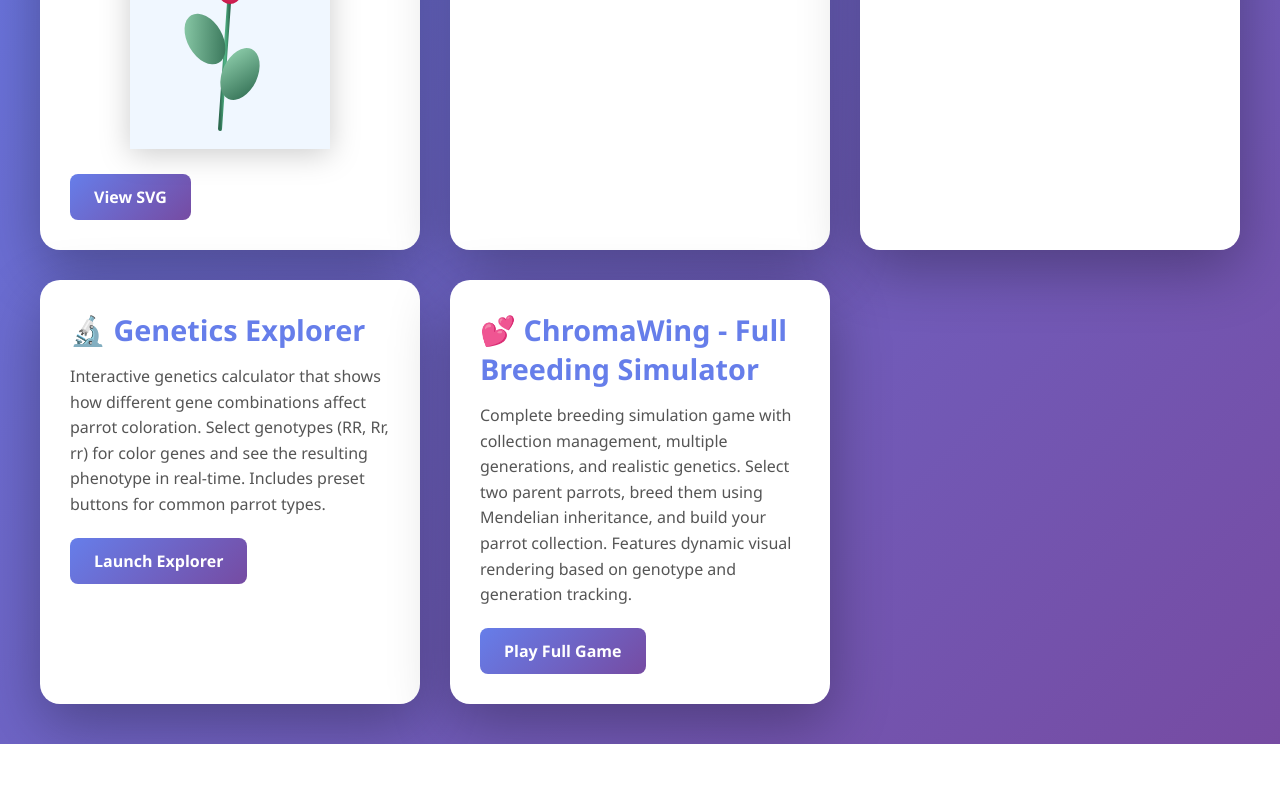
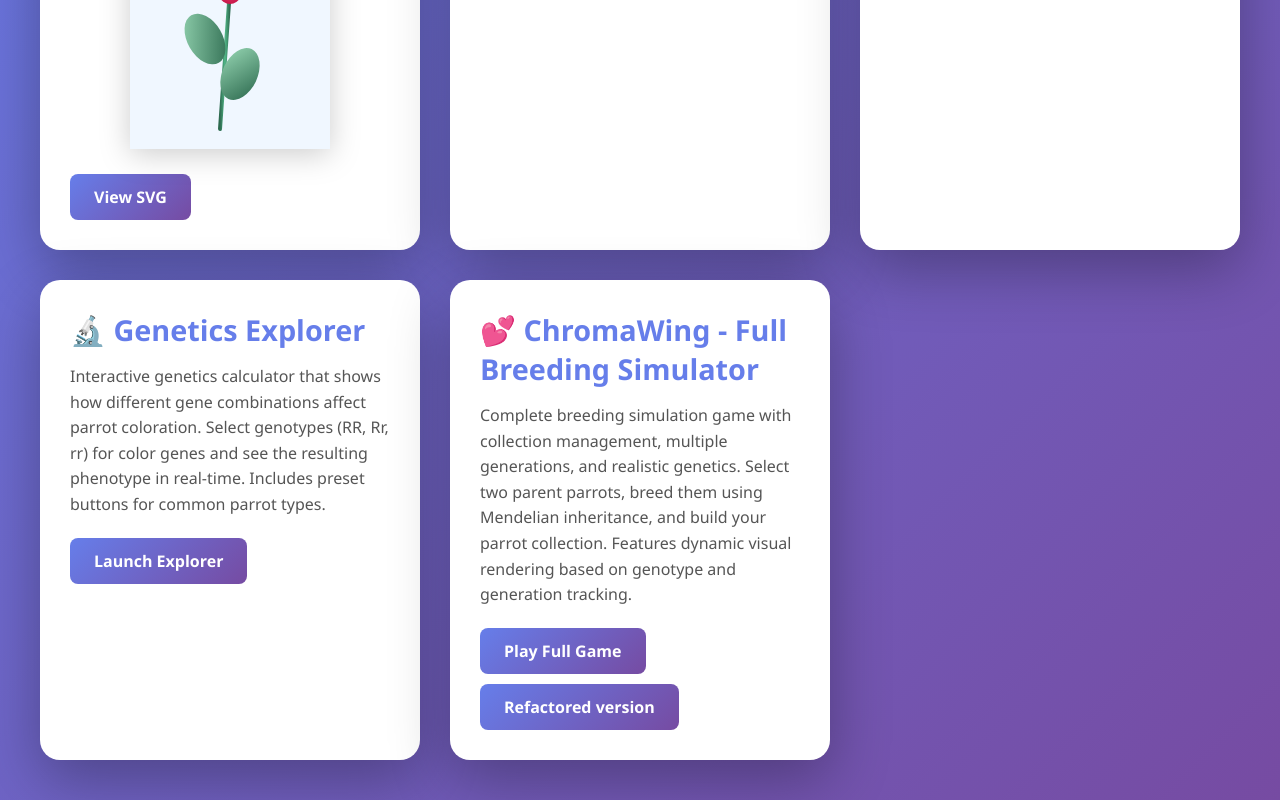
Before and after one commit to ilyakudas/Cc-test, a plain HTML site: page public/index.html in a window 1280 px wide. Shown: the part 565-1365 px from the top of the page. Before the commit the page ends 1309 px from the top, so only its background shows below. Drawn offline with Linux system fonts and the light colour scheme.

Commit message:
feat: Add link to refactored breeding game version in project card

```diff
--- a/public/index.html
+++ b/public/index.html
@@ -197,6 +197,7 @@
             </p>
             <div class="links">
                 <a href="breeding-game.html" class="btn">Play Full Game</a>
+                <a href="breeding-game-modular.html" class="btn">Refactored version</a>
             </div>
         </div>
     </div>
```
